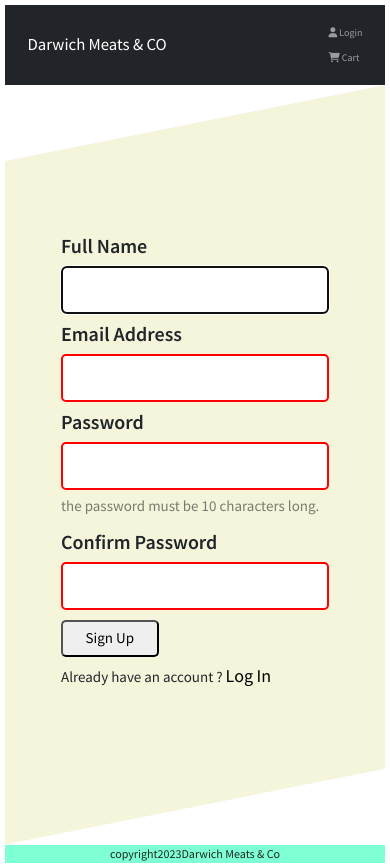
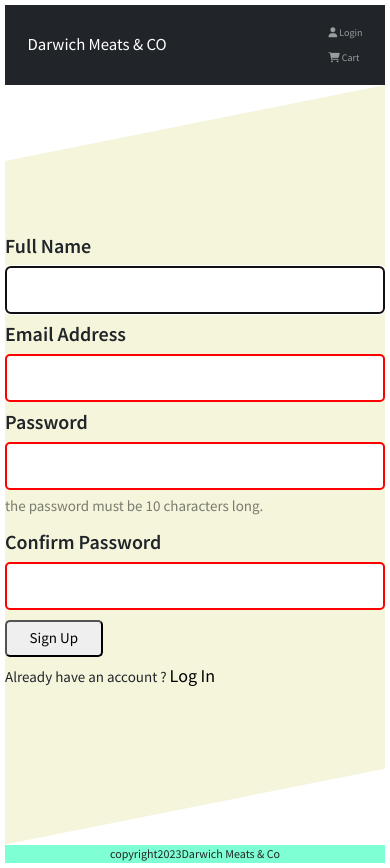
Before and after one commit to moshibal/frontend-darwich, a React (Create React App) app: page /signup in a window 390 px wide. Built offline with nearby package versions, Linux system fonts and the light colour scheme.

Commit message:
added media query to some of the components

```diff
--- a/src/components/Form/Form.js
+++ b/src/components/Form/Form.js
@@ -28,9 +28,9 @@ function Form() {
   };
   return (
     <form className={styles.form}>
-      <div>
+      <div className="form-div">
         {message && <Message variant="danger">{message}</Message>}
-        <div>
+        <div className="control-group">
           <label htmlFor="email">Email Address</label>
           <input
             autoFocus
@@ -43,7 +43,7 @@ function Form() {
           />
           {emailCheck && <p>{emailCheck}</p>}
         </div>
-        <div>
+        <div className="control-group">
           <label htmlFor="password">Password</label>
           <input
             required
--- a/src/components/Form/SignUp.js
+++ b/src/components/Form/SignUp.js
@@ -47,7 +47,7 @@ function SignUp() {
   };
   return (
     <form className={styles.form}>
-      <div>
+      <div className="form-div">
         {message && <Message variant="danger">{message}</Message>}
         {registerErrorMessage && (
           <Message variant="danger">{registerErrorMessage}</Message>
@@ -57,7 +57,7 @@ function SignUp() {
             <p>signup successfully🤗🤗</p>
           </Message>
         )}
-        <div>
+        <div className="control-group">
           <label htmlFor="name">Full Name</label>
           <input
             autoFocus
@@ -70,7 +70,7 @@ function SignUp() {
           />
         </div>
 
-        <div>
+        <div className="control-group">
           <label htmlFor="email">Email Address</label>
           <input
             required
@@ -82,7 +82,7 @@ function SignUp() {
           />
         </div>
 
-        <div>
+        <div className="control-group">
           <label htmlFor="password">Password</label>
           <input
             minLength="10"
@@ -97,7 +97,7 @@ function SignUp() {
             the password must be 10 characters long.
           </p>
         </div>
-        <div>
+        <div className="control-group">
           <label htmlFor="passwordCon">Confirm Password</label>
           <input
             minLength="10"
--- a/src/components/Nativation/Navigation.js
+++ b/src/components/Nativation/Navigation.js
@@ -29,7 +29,7 @@ const Navigation = () => {
           id="responsive-navbar-nav"
           className=" d-flex justify-content-end"
         >
-          <Nav>
+          <Nav className="me-auto">
             {userInfo && userInfo?.data?.name ? (
               <NavDropdown title={userInfo.data.name} id="username">
                 <NavDropdown.Item href="/profile">My Profile</NavDropdown.Item>
--- a/src/index.css
+++ b/src/index.css
@@ -45,7 +45,7 @@ input {
   font-size: 2rem;
   display: block;
   margin-bottom: 0.5rem;
-  min-width: 40vw;
+  min-width: 50vw;
   padding: 0.7rem;
   border-radius: 0.5rem;
 }
@@ -71,3 +71,27 @@ i + a {
   text-decoration: none;
   color: black;
 }
+/* media queries for input elements */
+@media only screen and (max-width: 900px) {
+  .form-div {
+    width: 100%;
+    display: flex;
+    flex-direction: column;
+    justify-content: center;
+    align-items: center;
+  }
+
+  .control-group input {
+    max-width: 70vw;
+  }
+}
+@media only screen and (max-width: 600px) {
+  .form-div {
+    width: 100%;
+    display: block;
+  }
+
+  .control-group input {
+    min-width: 100%;
+  }
+}
```
Also changed, not shown: 1 other file (tests, documents, lock files or other folders).
